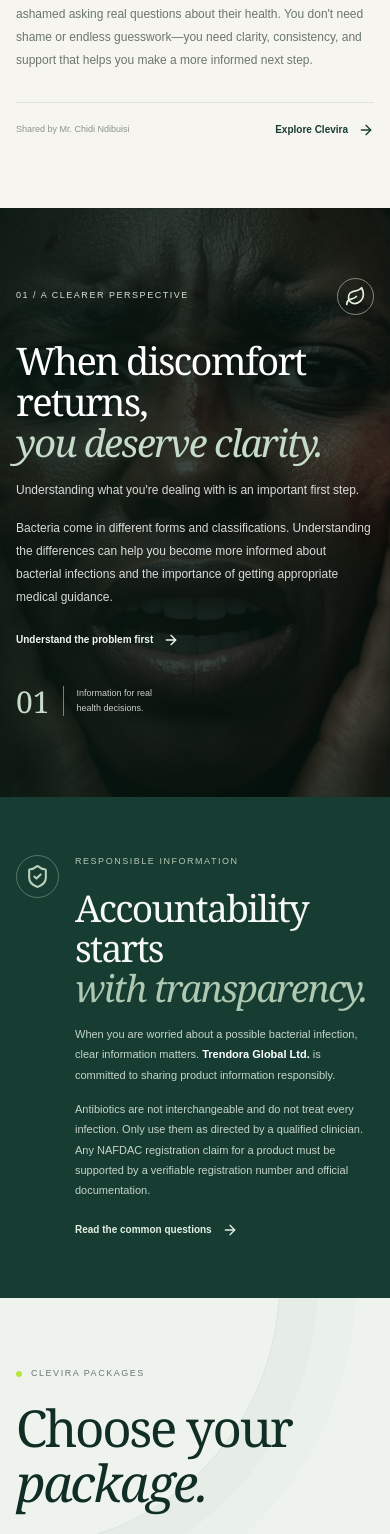
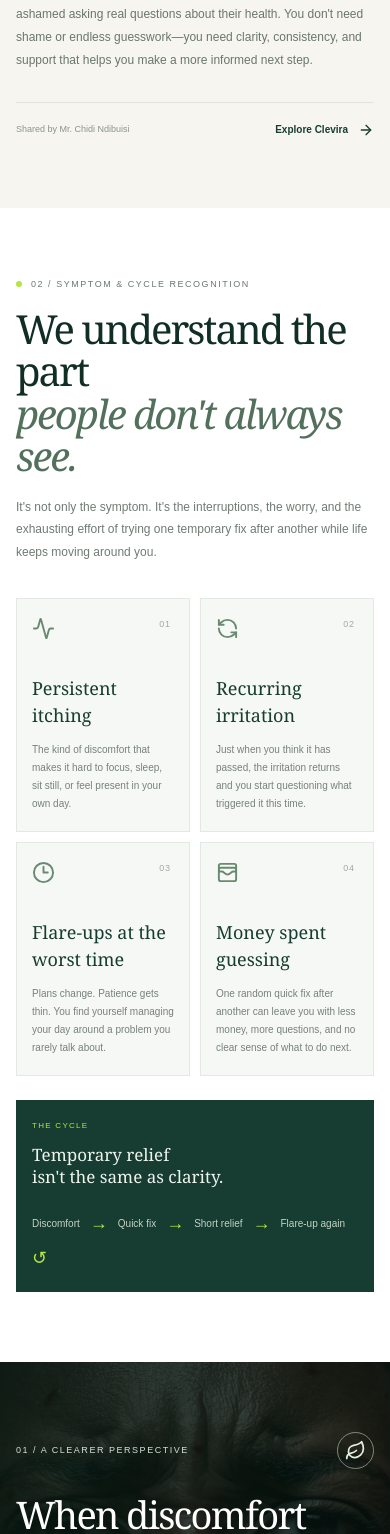
Before and after one commit to Ukwun/clevira1, a Next.js app: page / in a window 390 px wide. Shown: the part 2840-4374 px from the top of the page. Built offline with nearby package versions, Linux system fonts and the light colour scheme.

Commit message:
Add symptom and cycle recognition section

```diff
--- a/app/globals.css
+++ b/app/globals.css
@@ -126,6 +126,25 @@ a:focus-visible, button:focus-visible, summary:focus-visible { outline: 2px soli
 .patient-story-highlight strong { color: var(--forest-deep); font-weight: 800; }
 .patient-story-footer { display: flex; align-items: center; justify-content: space-between; gap: 20px; margin-top: 30px; padding-top: 19px; border-top: 1px solid #dfe4dc; color: #89958b; font-size: 9px; }
 .patient-story-footer .text-link { margin-top: 0; }
+
+.symptom-cycle-section { padding: 104px 0 110px; background: #fff; }
+.symptom-cycle-heading { display: grid; grid-template-columns: 1.05fr .95fr; gap: 80px; align-items: end; }
+.symptom-cycle-heading h2 { margin: 17px 0 0; color: var(--forest-deep); font-family: var(--serif); font-size: clamp(40px, 4.7vw, 60px); font-weight: 400; letter-spacing: -.05em; line-height: 1.06; }
+.symptom-cycle-heading h2 em { color: #52705c; }
+.symptom-cycle-heading > p { max-width: 390px; margin: 0 0 7px auto; color: #707b73; font-size: 12px; line-height: 1.9; }
+.symptom-card-grid { display: grid; grid-template-columns: repeat(4, 1fr); gap: 12px; margin-top: 57px; }
+.symptom-card { position: relative; min-height: 245px; padding: 24px 20px 20px; border: 1px solid #e2e9e2; background: #f6f8f5; transition: transform .25s ease, background .25s ease, box-shadow .25s ease; }
+.symptom-card:hover { transform: translateY(-5px); background: #edf4ed; box-shadow: 0 14px 28px rgba(23,61,50,.08); }
+.symptom-card-number { position: absolute; top: 19px; right: 18px; color: #9cac9e; font-size: 9px; letter-spacing: .1em; }
+.symptom-card > svg { color: #698a70; }
+.symptom-card h3 { margin: 35px 0 0; color: var(--forest); font-family: var(--serif); font-size: 20px; font-weight: 400; }
+.symptom-card p { margin: 12px 0 0; color: #768179; font-size: 10px; line-height: 1.8; }
+.cycle-strip { display: grid; grid-template-columns: .7fr 1.3fr; gap: 35px; align-items: center; margin-top: 34px; padding: 23px 26px; background: var(--forest); color: #eaf2eb; }
+.cycle-label { display: flex; align-items: center; gap: 18px; }
+.cycle-label span { color: #b6e63f; font-size: 8px; letter-spacing: .16em; }
+.cycle-label strong { padding-left: 18px; border-left: 1px solid rgba(215,233,217,.25); color: #edf4ee; font-family: var(--serif); font-size: 18px; font-weight: 400; line-height: 1.3; }
+.cycle-steps { display: flex; align-items: center; justify-content: space-between; gap: 10px; color: #c3d2c5; font-size: 10px; }
+.cycle-steps i { color: #b6e63f; font-size: 18px; font-style: normal; }
 
 .intro-section { position: relative; isolation: isolate; overflow: hidden; padding: 103px 0 106px; background: var(--forest-deep); }
 .intro-media-background { position: absolute; z-index: 0; inset: 0; overflow: hidden; }
@@ -367,6 +386,16 @@ a:focus-visible, button:focus-visible, summary:focus-visible { outline: 2px soli
   .patient-story-copy h2 { font-size: clamp(38px, 9.5vw, 50px); }
   .patient-story-copy .patient-story-lead { font-size: 16px; }
   .patient-story-highlight { padding: 19px 17px; font-size: 12px !important; box-shadow: 5px 5px 0 rgba(23,61,50,.08); }
+  .symptom-cycle-section { padding: 70px 0; }
+  .symptom-cycle-heading { grid-template-columns: 1fr; gap: 18px; }
+  .symptom-cycle-heading > p { margin: 0; }
+  .symptom-card-grid { grid-template-columns: 1fr 1fr; gap: 10px; margin-top: 34px; }
+  .symptom-card { min-height: 220px; padding: 18px 15px; }
+  .symptom-card h3 { font-size: 18px; }
+  .cycle-strip { grid-template-columns: 1fr; gap: 22px; margin-top: 24px; padding: 20px 16px; }
+  .cycle-label { align-items: flex-start; flex-direction: column; gap: 12px; }
+  .cycle-label strong { padding: 0; border: 0; font-size: 17px; }
+  .cycle-steps { flex-wrap: wrap; justify-content: flex-start; row-gap: 8px; }
   .intro-grid { grid-template-columns: 1fr; gap: 25px; }
   .intro-overline { min-height: unset; flex-direction: row; align-items: center; }
   .intro-icon { width: 37px; height: 37px; }
--- a/app/page.tsx
+++ b/app/page.tsx
@@ -1,4 +1,4 @@
-import { ArrowDown, ArrowRight, Check, CircleHelp, Leaf, MessageCircle, ShieldCheck, Sprout, Truck } from "lucide-react";
+import { Activity, ArrowDown, ArrowRight, Check, CircleHelp, Clock3, Leaf, MessageCircle, RefreshCcw, ShieldCheck, Sprout, Truck, WalletCards } from "lucide-react";
 import Image from "next/image";
 import { LeadForm } from "@/components/lead-form";
 import { SiteHeader } from "@/components/site-header";
@@ -47,6 +47,21 @@ export default function Home() {
           </article>
         </div>
       </section>
+      <section className="symptom-cycle-section" id="symptoms">
+        <div className="section-shell">
+          <div className="symptom-cycle-heading">
+            <div><p className="eyebrow"><span /> 02 / SYMPTOM &amp; CYCLE RECOGNITION</p><h2>We understand the part<br /><em>people don&apos;t always see.</em></h2></div>
+            <p>It&apos;s not only the symptom. It&apos;s the interruptions, the worry, and the exhausting effort of trying one temporary fix after another while life keeps moving around you.</p>
+          </div>
+          <div className="symptom-card-grid">
+            <article className="symptom-card"><span className="symptom-card-number">01</span><Activity size={23} aria-hidden="true" /><h3>Persistent itching</h3><p>The kind of discomfort that makes it hard to focus, sleep, sit still, or feel present in your own day.</p></article>
+            <article className="symptom-card"><span className="symptom-card-number">02</span><RefreshCcw size={23} aria-hidden="true" /><h3>Recurring irritation</h3><p>Just when you think it has passed, the irritation returns and you start questioning what triggered it this time.</p></article>
+            <article className="symptom-card"><span className="symptom-card-number">03</span><Clock3 size={23} aria-hidden="true" /><h3>Flare-ups at the worst time</h3><p>Plans change. Patience gets thin. You find yourself managing your day around a problem you rarely talk about.</p></article>
+            <article className="symptom-card"><span className="symptom-card-number">04</span><WalletCards size={23} aria-hidden="true" /><h3>Money spent guessing</h3><p>One random quick fix after another can leave you with less money, more questions, and no clear sense of what to do next.</p></article>
+          </div>
+          <div className="cycle-strip"><div className="cycle-label"><span>THE CYCLE</span><strong>Temporary relief<br />isn&apos;t the same as clarity.</strong></div><div className="cycle-steps"><span>Discomfort</span><i aria-hidden="true">→</i><span>Quick fix</span><i aria-hidden="true">→</i><span>Short relief</span><i aria-hidden="true">→</i><span>Flare-up again</span><i aria-hidden="true">↺</i></div></div>
+        </div>
+      </section>
       <section className="intro-section" id="about">
         <div className="intro-media-background" aria-hidden="true">
           <div className="intro-backdrop intro-backdrop-image-1" />
```
